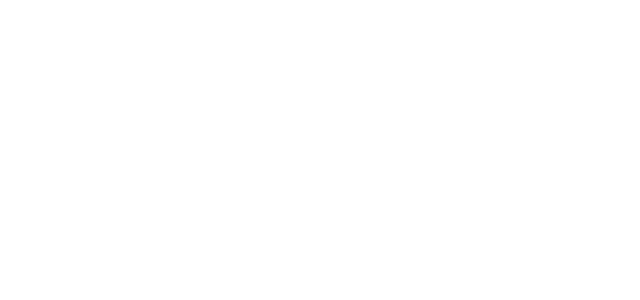
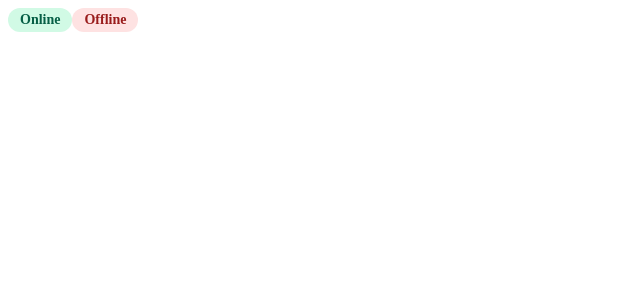
Before and after one commit to jeancarloslima/teste-003-css, a React (Vite) app: page / in a window 1280 px wide. Shown: the top 300 px of the page, without its empty margins (0-640 px from the left). Built offline with nearby package versions, Linux system fonts and the light colour scheme.

Commit message:
Criando componente de status com CSS Modules

```diff
--- a/src/App.jsx
+++ b/src/App.jsx
@@ -1,8 +1,12 @@
 import './App.css'
+import Tela01 from './components/Tela01'
 
 function App() {
   return (
-    <h1></h1>
+    <>
+      <Tela01 status="online" />
+      <Tela01 status="offline" />
+    </>
   )
 }
 
--- /dev/null
+++ b/src/components/Tela01/Tela01.module.css
@@ -0,0 +1,17 @@
+.container {
+    display: inline-block;
+    padding: 4px 12px;
+    border-radius: 99px;
+    font-weight: bold;
+    font-size: 14px;
+}
+
+.active {
+    background-color: #d1fae5;
+    color: #065f46;
+}
+
+.inactive {
+    background-color: #fee2e2;
+    color: #991b1b;
+}
--- /dev/null
+++ b/src/components/Tela01/index.jsx
@@ -0,0 +1,12 @@
+import styles from "./Tela01.module.css";
+
+export default function Tela01({ status }) {
+    const isOnline = status === 'online';
+    const statusClass = isOnline ? styles.active : styles.inactive;
+
+    return (
+        <span className={`${styles.container} ${statusClass}`}>
+            {isOnline ? 'Online' : 'Offline'}
+        </span>
+    )
+}
```
